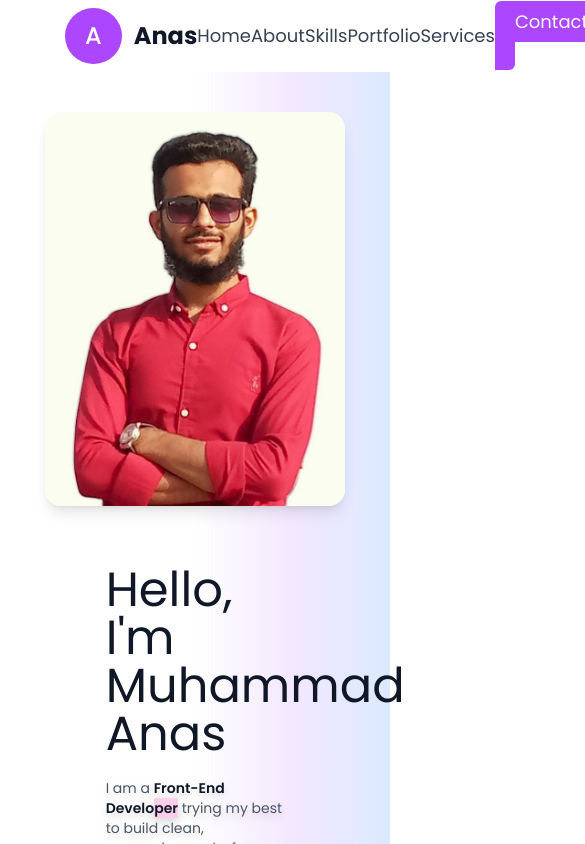
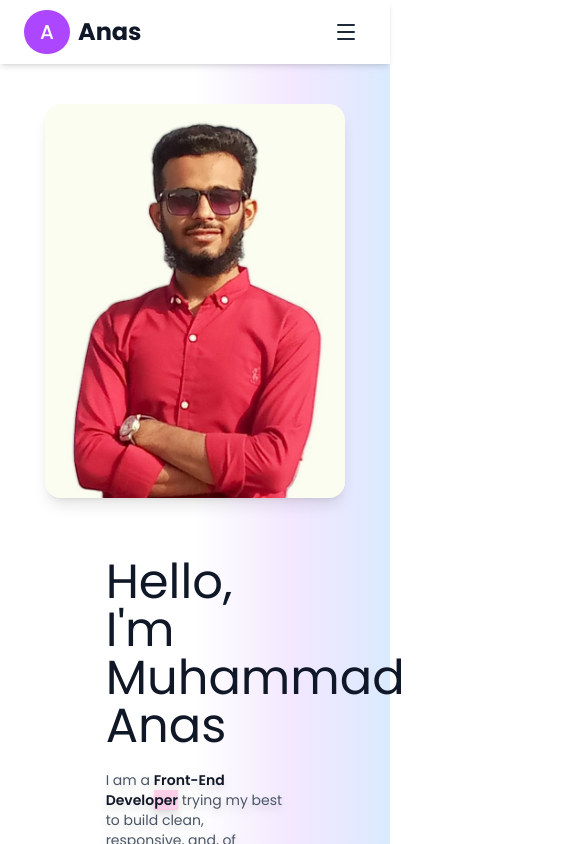
Before and after one commit to Muhammad-Anas-CodeMaestro/Muhammad_Anas_Protfolio, a Next.js app: page / in a window 390 px wide. Shown: the top 844 px of the page, 585 px wide, since content can reach past the window. Built offline with nearby package versions, Linux system fonts and the light colour scheme.

Commit message:
Add lucide-react icons and enhance Navbar component with mobile menu functionality

```diff
--- a/package.json
+++ b/package.json
@@ -17,6 +17,7 @@
     "@vercel/analytics": "^1.5.0",
     "framer-motion": "^12.23.12",
     "jspdf": "^3.0.1",
+    "lucide-react": "^0.544.0",
     "next": "15.4.1",
     "nodemailer": "^7.0.6",
     "postcss": "^8.5.6",
--- a/src/app/components/Navbar.jsx
+++ b/src/app/components/Navbar.jsx
@@ -1,9 +1,12 @@
 'use client'
-import React from 'react'
-import { motion } from 'framer-motion'
+import React, { useState } from 'react'
+import { motion, AnimatePresence } from 'framer-motion'
 import { Link } from 'react-scroll'
+import { MenuIcon, XIcon } from 'lucide-react'
 
 export const Navbar = () => {
+  const [isMenuOpen, setIsMenuOpen] = useState(false)
+
   const navLinks = [
     { name: 'Home', to: 'home' },
     { name: 'About', to: 'about' },
@@ -13,25 +16,26 @@ export const Navbar = () => {
   ]
 
   return (
-    <>
-      <motion.div
-        initial={{ y: 80, opacity: 0 }}
+    <motion.nav
+      initial={{ y: -80, opacity: 0 }}
       animate={{ y: 0, opacity: 1 }}
-        transition={{ duration: 0.5, ease: 'easeInOut' }}
-        className="sticky top-0 z-50 bg-white">
-        <div className="flex justify-between h-18 w-2/3 mx-auto items-center py-4">
+      transition={{ duration: 0.6, ease: 'easeInOut' }}
+      className="sticky top-0 z-50 bg-white shadow-md"
+    >
+      <div className="flex justify-between items-center px-6 md:px-12 h-16">
+        {/* Logo */}
         <div className="flex items-center">
           <motion.h3
             whileHover={{ scale: 1.1, rotate: 2 }}
-              transition={{ type: "spring", stiffness: 300 }}
-              className="bg-purple-500 font-medium text-white px-5 py-3 rounded-full text-2xl mr-3"
+            transition={{ type: 'spring', stiffness: 300 }}
+            className="bg-purple-500 font-medium text-white px-4 py-2 rounded-full text-xl mr-2"
           >
             A
           </motion.h3>
           <h3 className="text-gray-900 text-2xl font-bold">Anas</h3>
         </div>
-          <div className="w-2/4">
-            <div className="flex justify-around items-center text-gray-900 text-lg">
+        {/* Desktop Menu */}
+        <div className="hidden md:flex space-x-8 items-center text-lg font-medium">
           {navLinks.map((link) => (
             <Link
               key={link.to}
@@ -42,31 +46,70 @@ export const Navbar = () => {
               className="cursor-pointer relative text-gray-700 hover:text-purple-500 transition-all duration-300 ease-in-out after:absolute after:left-0 after:bottom-0 after:h-0.5 after:w-0 after:bg-purple-500 hover:after:w-full after:transition-all after:duration-300"
             >
               <motion.div
-                    key={link.to}
                 whileHover={{ scale: 1.05, y: -2 }}
-                    transition={{ type: "spring", stiffness: 300 }}
+                transition={{ type: 'spring', stiffness: 300 }}
               >
                 {link.name}
               </motion.div>
             </Link>
           ))}
-              <motion.div
-                whileHover={{ scale: 1.05 }}
-                whileTap={{ scale: 0.95 }}
-              >
+          {/* Contact Button */}
+          <motion.div whileHover={{ scale: 1.05 }} whileTap={{ scale: 0.95 }}>
             <Link
               to="contact"
               smooth={true}
               duration={800}
               offset={-70}
-                  className="px-5 py-2 bg-purple-500 text-white rounded-md cursor-pointer relative transition-all duration-300 ease-in-out hover:bg-gray-100 hover:shadow-xl hover:text-purple-500 after:absolute after:left-0 after:bottom-0 after:h-0.5 after:w-0 after:bg-purple-500 hover:after:w-full after:transition-all after:duration-300">
+              className="px-5 py-2 bg-purple-500 text-white rounded-md cursor-pointer transition-all duration-300 ease-in-out hover:bg-gray-100 hover:text-purple-500 hover:shadow-lg"
+            >
               Contact
             </Link>
           </motion.div>
         </div>
+        {/* Mobile Hamburger */}
+        <button
+          onClick={() => setIsMenuOpen(!isMenuOpen)}
+          className="md:hidden p-2 rounded-md text-gray-800"
+        >
+          {isMenuOpen ? <XIcon className="size-6" /> : <MenuIcon className="size-6" />}
+        </button>
       </div>
-        </div>
+      {/* Mobile Menu */}
+      <AnimatePresence>
+        {isMenuOpen && (
+          <motion.div
+            initial={{ x: '100%' }}
+            animate={{ x: 0 }}
+            exit={{ x: '100%' }}
+            transition={{ duration: 0.4, ease: 'easeInOut' }}
+            className="md:hidden fixed top-0 right-0 w-2/3 h-full bg-white shadow-lg z-40 flex flex-col p-6 space-y-6"
+          >
+            {navLinks.map((link) => (
+              <Link
+                key={link.to}
+                to={link.to}
+                smooth={true}
+                duration={800}
+                offset={-70}
+                onClick={() => setIsMenuOpen(false)}
+                className="text-lg font-medium text-gray-800 hover:text-purple-500 transition"
+              >
+                {link.name}
+              </Link>
+            ))}
+            <Link
+              to="contact"
+              smooth={true}
+              duration={800}
+              offset={-70}
+              onClick={() => setIsMenuOpen(false)}
+              className="px-5 py-2 bg-purple-500 text-white rounded-md text-center hover:bg-gray-100 hover:text-purple-500 hover:shadow-lg transition"
+            >
+              Contact
+            </Link>
           </motion.div>
-    </>
+        )}
+      </AnimatePresence>
+    </motion.nav>
   )
 }
```
Also changed, not shown: 1 other file (tests, documents, lock files or other folders). Lines whose indentation alone changed are shown as unchanged.
